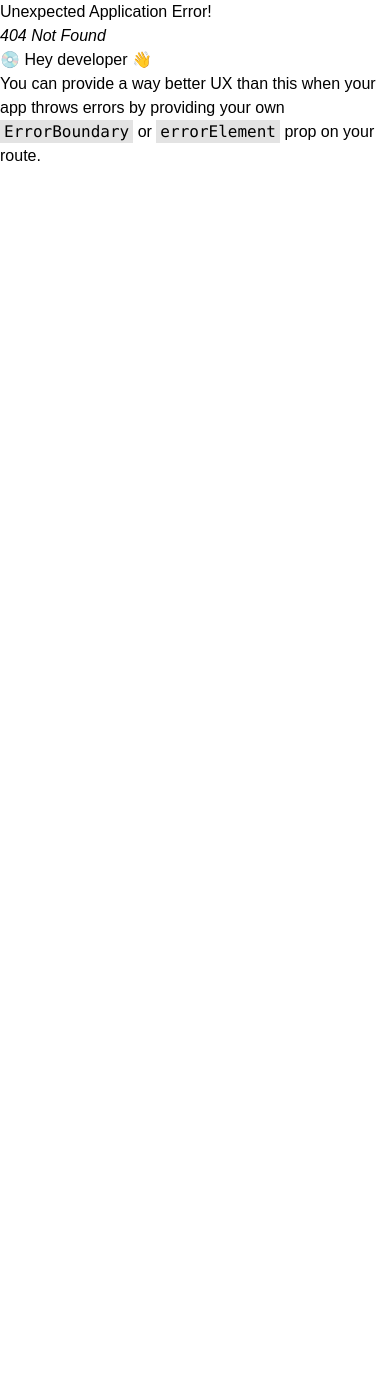
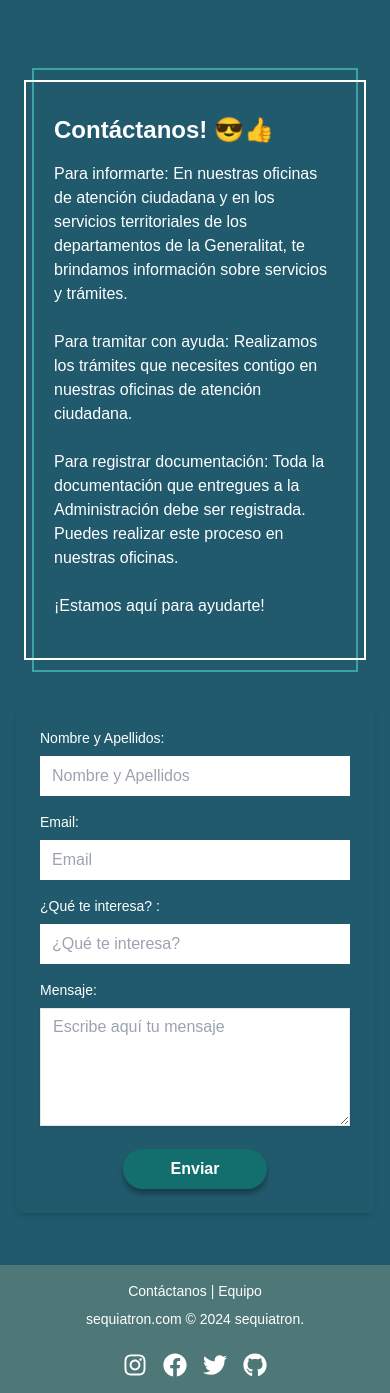
Before and after one commit to castellanorn/Hackatoon_Sequia, a React (Vite) app: page /contact in a window 390 px wide. Before the commit this address had no page. Before the commit the page ends 844 px from the top, so only its background shows below. Built offline with nearby package versions, Linux system fonts and the light colour scheme; a web font is replaced by a local one.

Commit message:
Add FormInput component, page ContactForm, and responsive design

```diff
--- a/package.json
+++ b/package.json
@@ -10,6 +10,7 @@
     "preview": "vite preview"
   },
   "dependencies": {
+    "prop-types": "^15.8.1",
     "react": "^18.3.1",
     "react-dom": "^18.3.1",
     "react-icons": "^5.2.1",
--- /dev/null
+++ b/src/components/common/FormInput.jsx
@@ -0,0 +1,38 @@
+import PropTypes from 'prop-types';
+
+const FormInput = ({ label, id, type = "text", placeholder, rows }) => {
+    return (
+        <div className="mb-4">
+            <label className="block mb-2 text-sm text-text" htmlFor={id}>
+                {label}
+            </label>
+            {type === "textarea" ? (
+                <textarea
+                    className="w-full px-3 py-2 leading-tight border shadow appearance-none focus:outline-none focus:shadow-outline"
+                    id={id}
+                    placeholder={placeholder}
+                    rows={rows}
+                    style={{ backgroundColor: 'var(--col-bg-white)', color: 'var(--col-text-body)' }}
+                ></textarea>
+            ) : (
+                <input
+                    className="w-full px-3 py-2 appearance-none leading-tightshadow focus:outline-none focus:shadow-outline"
+                    id={id}
+                    type={type}
+                    placeholder={placeholder}
+                    style={{ backgroundColor: 'var(--col-bg-white)', color: 'var(--col-text-body)' }}
+                />
+            )}
+        </div>
+    );
+};
+
+FormInput.propTypes = {
+    label: PropTypes.string.isRequired,
+    id: PropTypes.string.isRequired,
+    type: PropTypes.string,
+    placeholder: PropTypes.string,
+    rows: PropTypes.number,
+};
+
+export default FormInput;
--- a/src/index.css
+++ b/src/index.css
@@ -9,6 +9,8 @@
     --col-button: rgb(19, 110, 110);
     --col-text: rgb(255, 255, 255);
     --col-logo-text: rgb(45, 45, 41);
+    --col-bg-white: rgb(255, 255, 255);
+    --col-text-body: rgb(33, 90, 109);
 }
 
 * {
@@ -21,6 +23,8 @@
 body {
     width: 100vw;
     min-height: 100vh;
+    background-color: var(--col-body);
+    color: var(--col-text);
 }
 
 ul,
@@ -49,3 +53,23 @@ li {
 .icon-f {
     font-family: 'FontAwesome', sans-serif;
 }
+
+
+/* CONTACT-FORM  */
+.double-border {
+    position: relative;
+    padding: 20px;
+    border: 2px solid var(--col-navbar);
+}
+
+.double-border::before,
+.double-border::after {
+    content: '';
+    position: absolute;
+    top: 10px;
+    left: -10px;
+    right: -10px;
+    bottom: 10px;
+    border: 2px solid var(--col-bg-white);
+    pointer-events: none;
+}
--- /dev/null
+++ b/src/pages/ContactForm.jsx
@@ -0,0 +1,37 @@
+import FormInput from '../components/common/FormInput';
+
+const ContactForm = () => {
+    return (
+        <div className="container px-4 py-8 mx-auto">
+            <div className="md:flex md:space-x-8">
+            <section className="m-4 mb-8 md:mb-0 md:w-1/2 double-border" style={{ borderColor: 'var(--col-navbar)' }}>
+            <h2 className="mt-6 mb-4 text-2xl font-bold text-left text-text">Contáctanos! 😎👍</h2>
+            <p className="mb-8 text-left text-text">
+            Para informarte: En nuestras oficinas de atención ciudadana y en los servicios territoriales de los departamentos de la Generalitat, te brindamos información sobre servicios y trámites.<br /> <br />
+            Para tramitar con ayuda: Realizamos los trámites que necesites contigo en nuestras oficinas de atención ciudadana.<br /> <br />
+            Para registrar documentación: Toda la documentación que entregues a la Administración debe ser registrada. Puedes realizar este proceso en nuestras oficinas.<br /> <br />
+            ¡Estamos aquí para ayudarte!
+            </p>
+            </section>
+
+            <form className="max-w-lg p-6 mx-auto rounded-lg shadow-md bg-body md:w-1/2">
+                <FormInput label="Nombre y Apellidos:" id="name" placeholder="Nombre y Apellidos" />
+                <FormInput label="Email:" id="email" type="email" placeholder="Email" />
+                <FormInput label="¿Qué te interesa? :" id="interest" placeholder="¿Qué te interesa?" />
+                <FormInput label="Mensaje:" id="message" type="textarea" placeholder="Escribe aquí tu mensaje" rows={5} />
+                <div className="flex items-center justify-center">
+                    <button
+                        className="px-12 py-2 font-bold var(--col-text) rounded-3xl bg-button focus:outline-none focus:shadow-outline"
+                        type="button"
+                        style={{ boxShadow: '0 5px 5px rgba(0, 0, 0, 0.3)' }}
+                    >
+                        Enviar
+                    </button>
+                </div>
+            </form>
+            </div>
+        </div>
+    );
+};
+
+export default ContactForm;
```
Also changed, not shown: src/routes/Route.jsx (+20 -18 lines), 1 other file (tests, documents, lock files or other folders).
